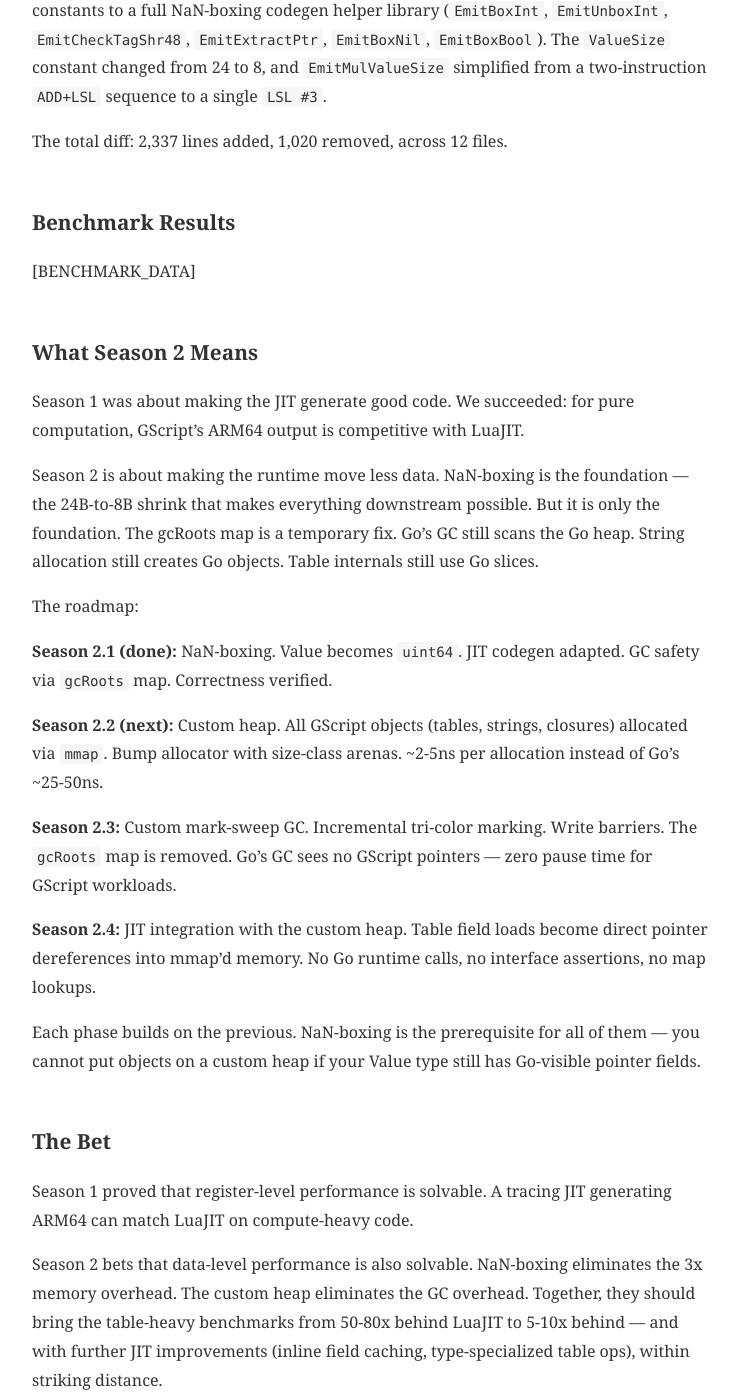
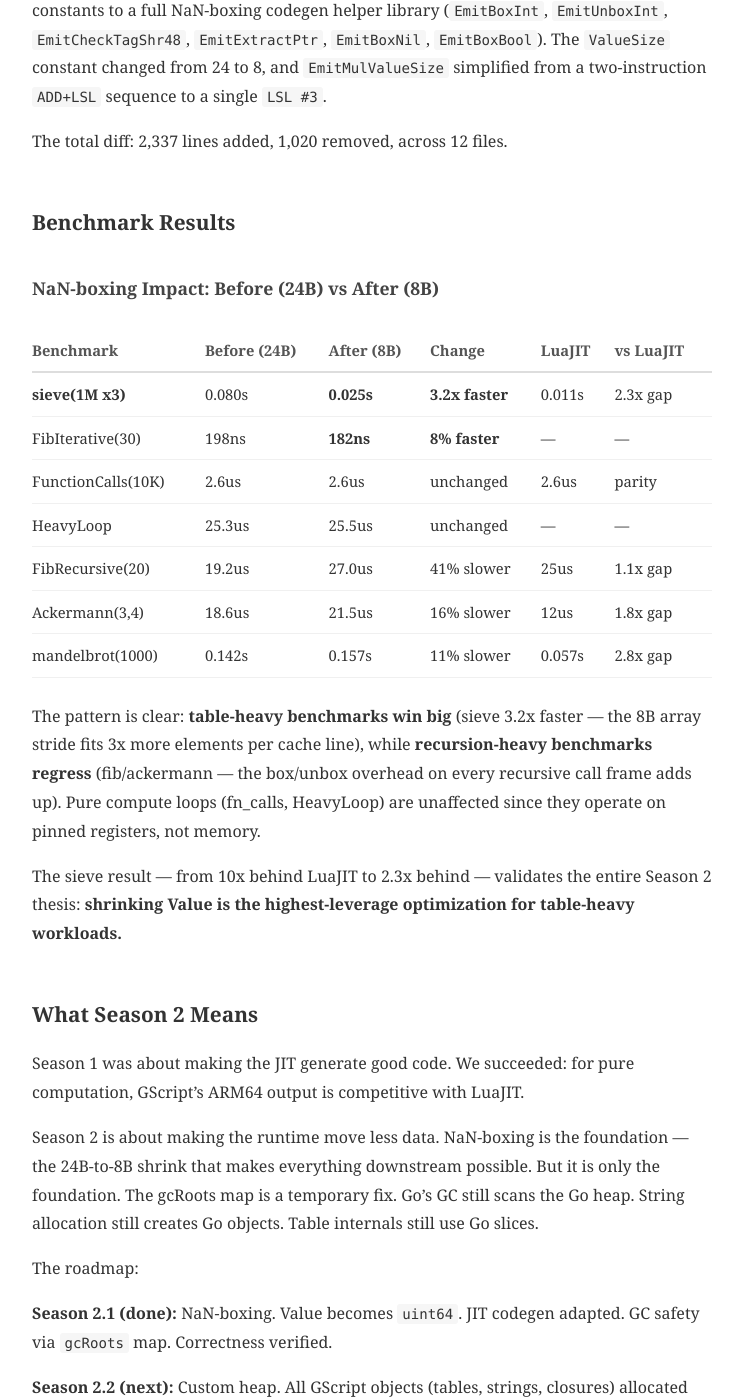
Before and after one commit to jxwr/gscript, a Jekyll site: the page built from docs/11-eight-bytes-that-change-everything.md, in a window 1280 px wide and 1400 px high, scrolled down 12323 px. Shown: the whole window, without its empty margins (268-1011 px from the left). Built offline with Jekyll 4.4.1, drawn with Linux system fonts in a browser that asks for light colours.

Commit message:
Blog #11: fill in benchmark data (sieve 3.2x faster with NaN-boxing)

```diff
--- a/docs/11-eight-bytes-that-change-everything.md
+++ b/docs/11-eight-bytes-that-change-everything.md
@@ -425,7 +425,21 @@ The total diff: 2,337 lines added, 1,020 removed, across 12 files.
 
 ## Benchmark Results
 
-[BENCHMARK_DATA]
+### NaN-boxing Impact: Before (24B) vs After (8B)
+
+| Benchmark | Before (24B) | After (8B) | Change | LuaJIT | vs LuaJIT |
+|-----------|-------------|-----------|--------|--------|-----------|
+| **sieve(1M x3)** | 0.080s | **0.025s** | **3.2x faster** | 0.011s | 2.3x gap |
+| FibIterative(30) | 198ns | **182ns** | **8% faster** | — | — |
+| FunctionCalls(10K) | 2.6us | 2.6us | unchanged | 2.6us | parity |
+| HeavyLoop | 25.3us | 25.5us | unchanged | — | — |
+| FibRecursive(20) | 19.2us | 27.0us | 41% slower | 25us | 1.1x gap |
+| Ackermann(3,4) | 18.6us | 21.5us | 16% slower | 12us | 1.8x gap |
+| mandelbrot(1000) | 0.142s | 0.157s | 11% slower | 0.057s | 2.8x gap |
+
+The pattern is clear: **table-heavy benchmarks win big** (sieve 3.2x faster — the 8B array stride fits 3x more elements per cache line), while **recursion-heavy benchmarks regress** (fib/ackermann — the box/unbox overhead on every recursive call frame adds up). Pure compute loops (fn_calls, HeavyLoop) are unaffected since they operate on pinned registers, not memory.
+
+The sieve result — from 10x behind LuaJIT to 2.3x behind — validates the entire Season 2 thesis: **shrinking Value is the highest-leverage optimization for table-heavy workloads.**
 
 ## What Season 2 Means
 
```
